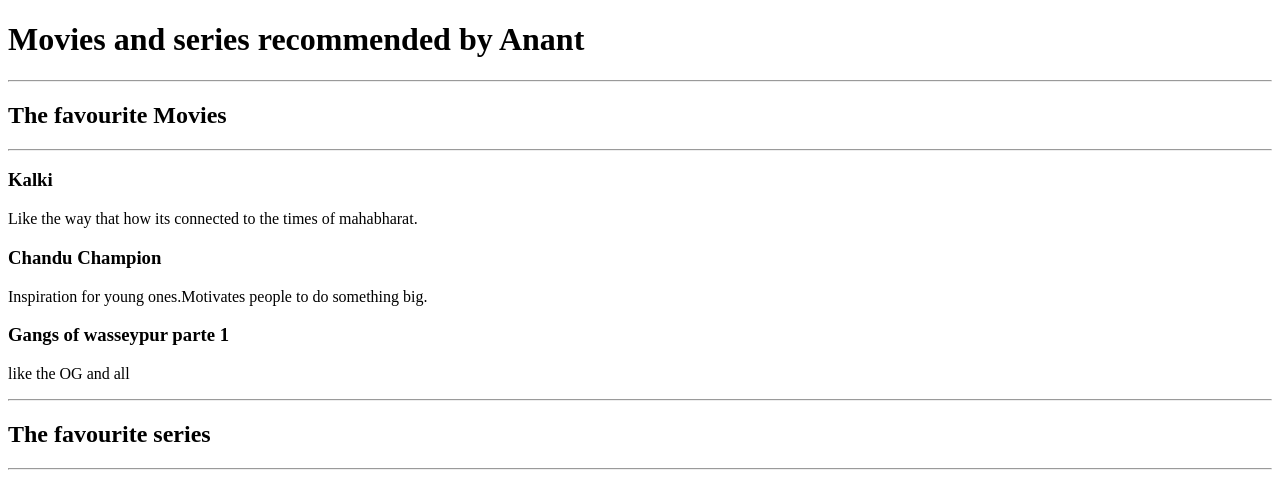
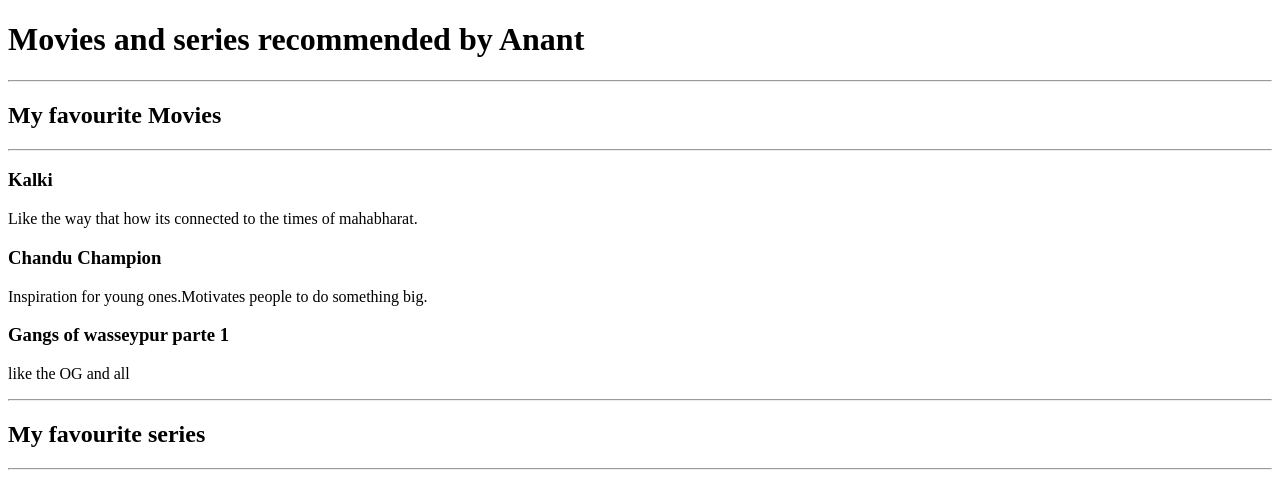
Before and after one commit to shAnant/anantportfolio, a plain HTML site: page movieranking.html in a window 1280 px wide. Shown: the top 486 px of the page. Drawn offline with Linux system fonts and the light colour scheme.

Commit message:
movieranking.html

```diff
--- a/movieranking.html
+++ b/movieranking.html
@@ -8,7 +8,7 @@
 <body>
     <h1>Movies and series recommended by Anant</h1>
     <Hr/>
-    <h2>The favourite Movies</h2>
+    <h2>My favourite Movies</h2>
     <hr/>
     <h3>Kalki</h3>
     <p>Like the way that how its connected to the times of mahabharat.</p>
@@ -17,7 +17,7 @@
     <h3>Gangs of wasseypur parte 1</h3>
     <p>like the OG and all</p>
     <hr/>
-    <h2>The favourite series</h2>
+    <h2>My favourite series</h2>
     <hr/>
     <h3>Breaking Bad</h3>
     <p>Love the acting of the main character and the story building of the series</p>
```
